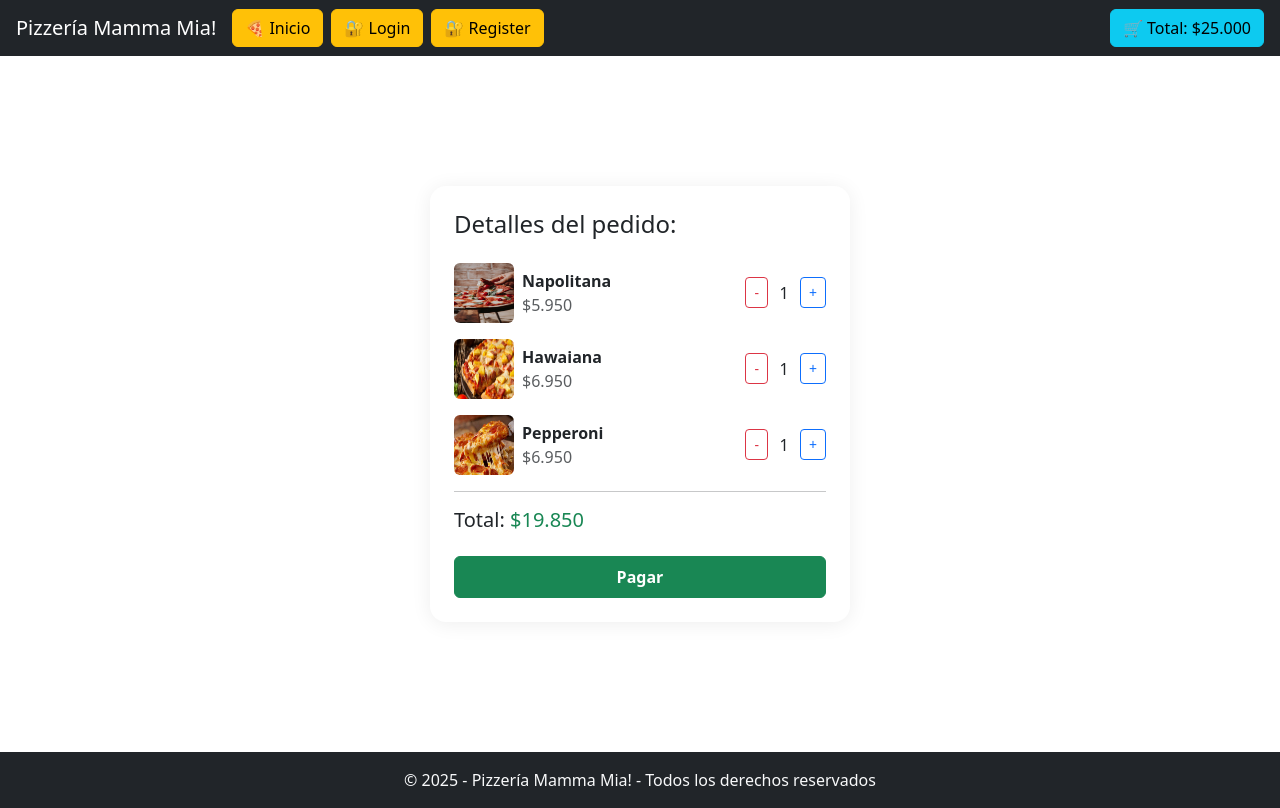
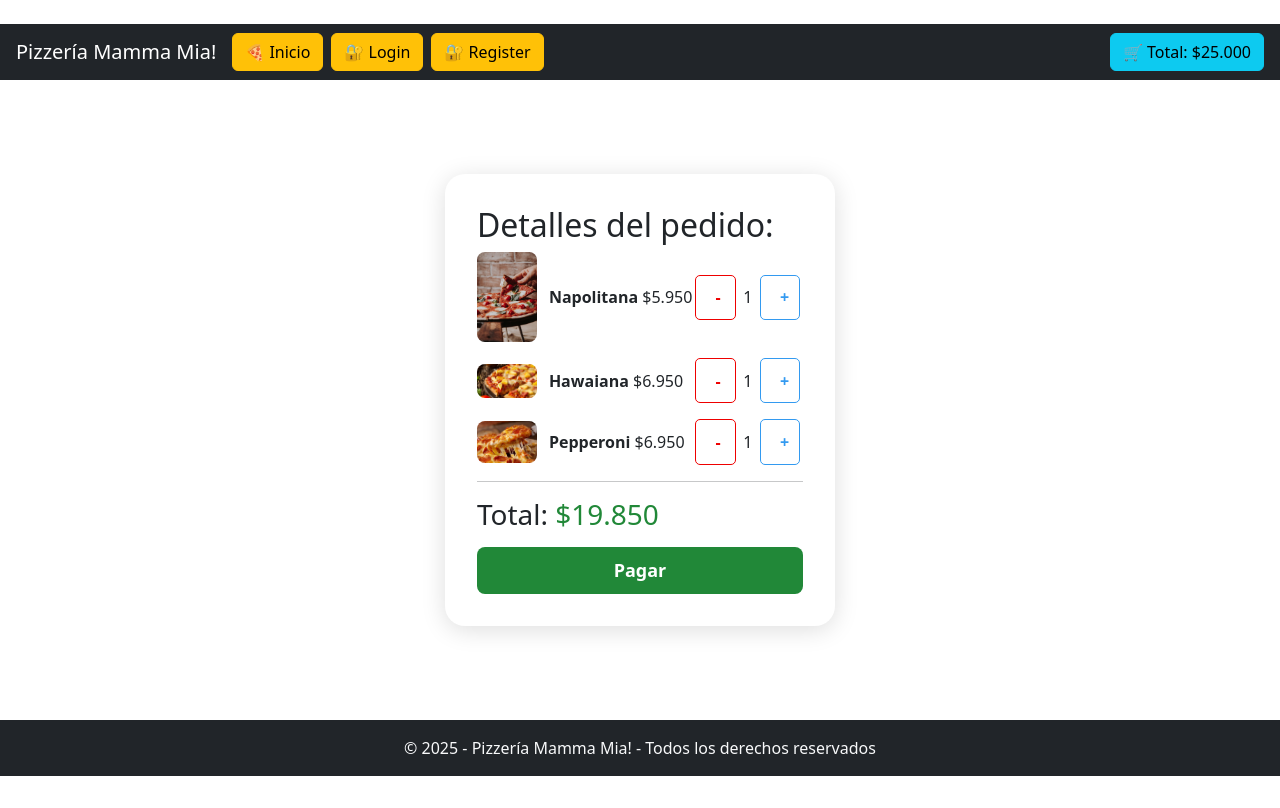
Before and after one commit to D-Rivas/pizzeria-react, a React (Vite) app: page / in a window 1280 px wide. Built offline with nearby package versions, Linux system fonts and the light colour scheme.

Commit message:
finalizando

```diff
--- a/src/components/Cart.jsx
+++ b/src/components/Cart.jsx
@@ -1,8 +1,9 @@
-import React, { useState } from 'react';
-import { pizzaCart } from '../data/pizzas';
+import React, { useState } from "react";
+import { pizzaCart } from "../data/pizzas";
 
 export default function Cart() {
-  const [cart, setCart] = useState(pizzaCart);
+  const [cart, setCart] = useState([...pizzaCart]);
+
 
   const updateQuantity = (id, delta) => {
     setCart(cart =>
@@ -16,37 +17,90 @@ export default function Cart() {
     );
   };
 
-   const total = cart.reduce((sum, pizza) => sum + pizza.price * pizza.quantity, 0);
+
+  const total = cart.reduce(
+    (sum, pizza) => sum + pizza.price * pizza.quantity,
+    0
+  );
 
   return (
-    <div className="d-flex justify-content-center align-items-center" style={{ minHeight: "87vh" }}>
-      <div className="cart-container w-100" style={{
-        maxWidth: 420,
-        background: '#fff',
-        borderRadius: 16,
-        padding: 24,
-        boxShadow: '0 2px 20px #eee'
-      }}>
-        <h4 className="mb-4">Detalles del pedido:</h4>
-        {cart.map(pizza => (
-          <div key={pizza.id} className="d-flex align-items-center mb-3">
-            <img src={pizza.img} alt={pizza.name} width={60} height={60} className="rounded me-2" />
-            <div className="flex-grow-1">
-              <div className="fw-semibold">{pizza.name}</div>
-              <span className="text-muted">${pizza.price.toLocaleString('es-CL')}</span>
+    <div
+      style={{
+        display: "flex",
+        justifyContent: "center",
+        alignItems: "center",
+        minHeight: "80vh",
+      }}
+    >
+      <div
+        style={{
+          background: "#fff",
+          padding: 32,
+          borderRadius: 20,
+          minWidth: 350,
+          boxShadow: "0 4px 24px #0002",
+        }}
+      >
+        <h2>Detalles del pedido:</h2>
+        {cart.map((pizza) => (
+          <div key={pizza.id} style={{ display: "flex", alignItems: "center", marginBottom: 16 }}>
+            <img src={pizza.img} alt={pizza.name} width={60} style={{ marginRight: 12, borderRadius: 8 }} />
+            <div style={{ flex: 1 }}>
+              <strong>{pizza.name}</strong> <span> ${pizza.price.toLocaleString("es-CL")}</span>
             </div>
-            <div className="d-flex align-items-center ms-3">
-              <button className="btn btn-outline-danger btn-sm px-2 me-1" onClick={() => updateQuantity(pizza.id, -1)}>-</button>
-              <span style={{ width: 24, display: 'inline-block', textAlign: 'center' }}>{pizza.quantity}</span>
-              <button className="btn btn-outline-primary btn-sm px-2 ms-1" onClick={() => updateQuantity(pizza.id, 1)}>+</button>
-            </div>
+            <button
+              onClick={() => updateQuantity(pizza.id, -1)}
+              style={{
+                border: "1.5px solid #e00",
+                color: "#e00",
+                background: "none",
+                borderRadius: 5,
+                margin: "0 3px",
+                width: 30,
+                fontWeight: "bold",
+                cursor: "pointer",
+              }}
+            >
+              -
+            </button>
+            <span style={{ minWidth: 18, textAlign: "center" }}>{pizza.quantity}</span>
+            <button
+              onClick={() => updateQuantity(pizza.id, 1)}
+              style={{
+                border: "1.5px solid #339af0",
+                color: "#339af0",
+                background: "none",
+                borderRadius: 5,
+                margin: "0 3px",
+                width: 30,
+                fontWeight: "bold",
+                cursor: "pointer",
+              }}
+            >
+              +
+            </button>
           </div>
         ))}
         <hr />
-        <h5>
-          Total: <span className="text-success">${total.toLocaleString('es-CL')}</span>
-        </h5>
-        <button className="btn btn-success w-100 mt-3 py-2 fw-bold">Pagar</button>
+        <h3>
+          Total: <span style={{ color: "#218838" }}>${total.toLocaleString("es-CL")}</span>
+        </h3>
+        <button
+          style={{
+            width: "100%",
+            padding: 10,
+            background: "#218838",
+            color: "#fff",
+            border: "none",
+            fontWeight: "bold",
+            borderRadius: 8,
+            marginTop: 8,
+            fontSize: 18,
+            cursor: "pointer",
+          }}
+        >
+          Pagar
+        </button>
       </div>
     </div>
   );
```
